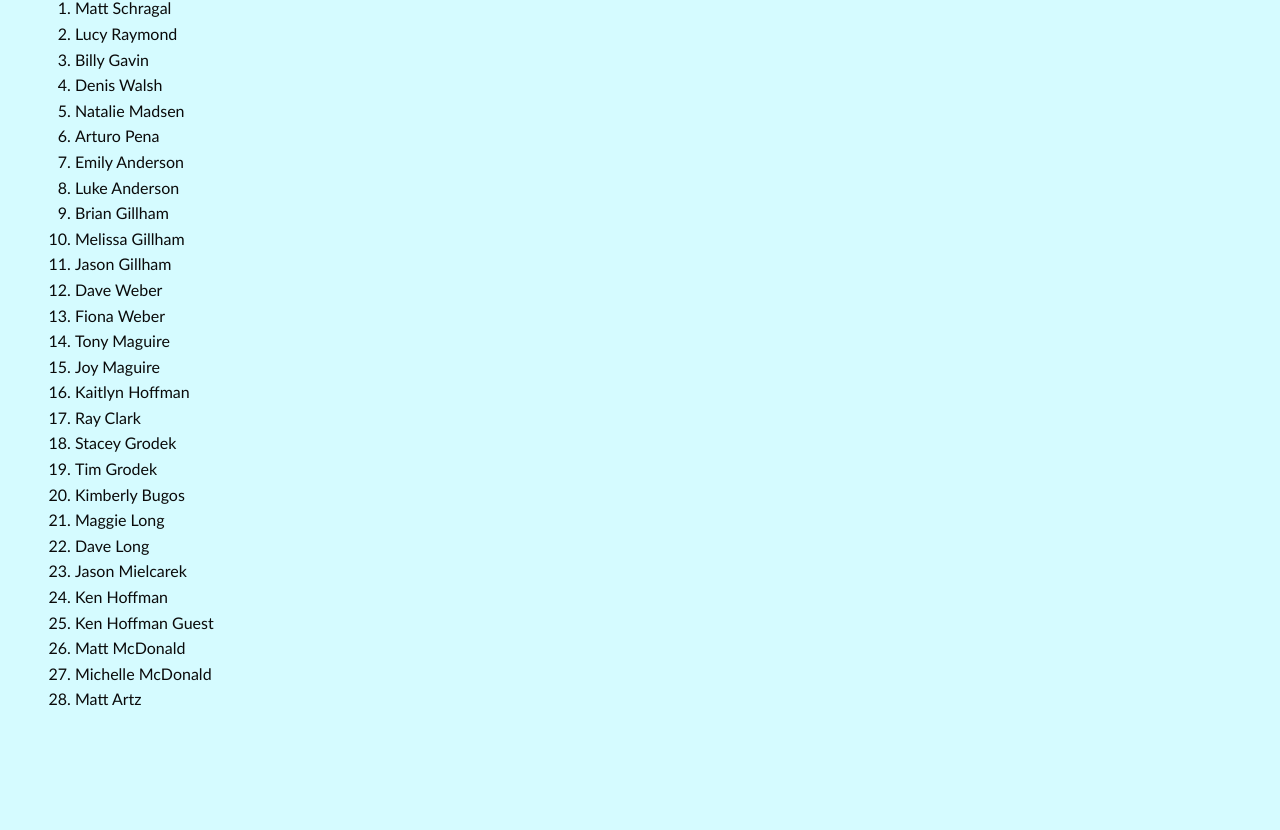
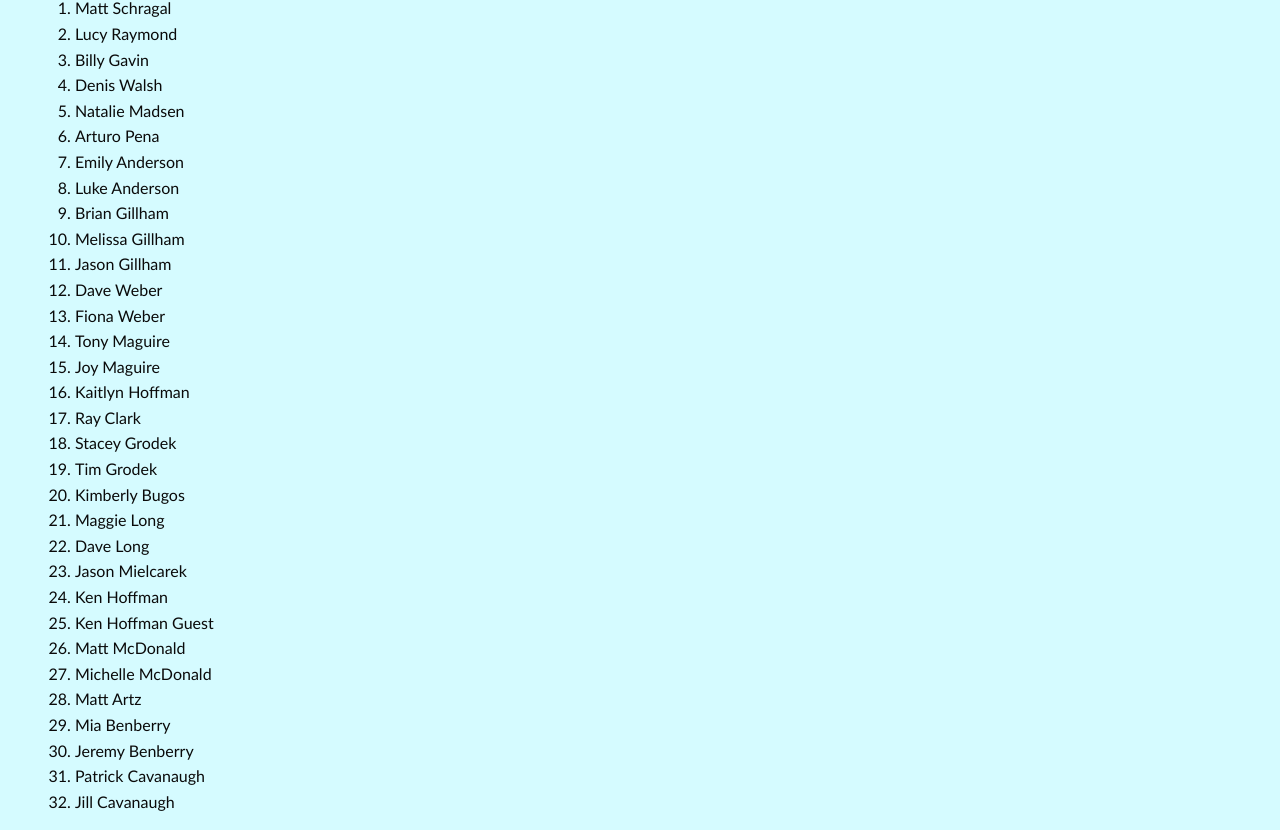
Before and after one commit to schrags08/npc, a plain HTML site: page whospounding.html in a window 1280 px wide. Shown: the part 192-1022 px from the top of the page. Before the commit the page ends 920 px from the top, so only its background shows below. Drawn offline with Linux system fonts and the light colour scheme.

Commit message:
Update whospounding.html

```diff
--- a/whospounding.html
+++ b/whospounding.html
@@ -79,6 +79,10 @@
                     <li>Matt McDonald</li>
                     <li>Michelle McDonald</li>
                     <li>Matt Artz</li>
+                    <li>Mia Benberry</li>
+                    <li>Jeremy Benberry</li>
+                    <li>Patrick Cavanaugh</li>
+                    <li>Jill Cavanaugh</li>
                 </ol>
             </div>
         </div>
```
